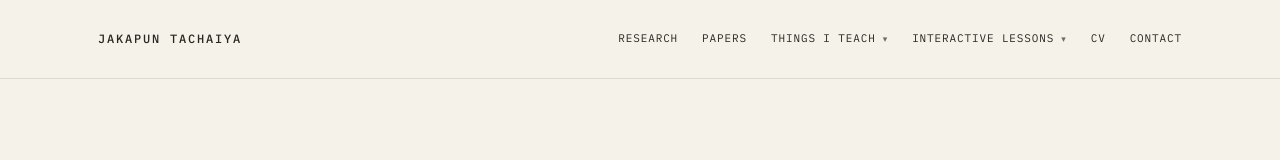
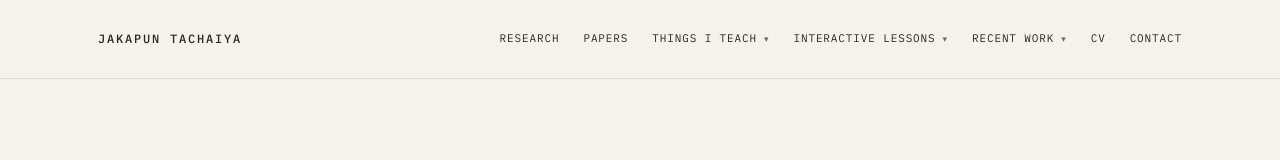
Before and after one commit to jakapunT/jakapunT.github.io, a React (Vite) app: page / in a window 1280 px wide. Shown: the top 160 px of the page. Built offline with nearby package versions, Linux system fonts and the light colour scheme.

Commit message:
update work

```diff
--- a/src/App.tsx
+++ b/src/App.tsx
@@ -52,6 +52,12 @@ const CoursePage = ({course}:{course:Course}) => {
 export default function App() {
   const [open,setOpen]=useState(false);
   useEffect(()=>{const close=()=>setOpen(false); window.addEventListener('resize',close); return()=>window.removeEventListener('resize',close)},[]);
+  useEffect(()=>{
+    const closeOthers=(e:Event)=>{const t=e.target as HTMLElement; if(!(t instanceof HTMLDetailsElement)||!t.open||!t.classList.contains('nav-dropdown')) return; document.querySelectorAll<HTMLDetailsElement>('details.nav-dropdown[open]').forEach(d=>{if(d!==t) d.open=false;});};
+    const outside=(e:MouseEvent)=>{const t=e.target as HTMLElement; document.querySelectorAll<HTMLDetailsElement>('details.nav-dropdown[open]').forEach(d=>{if(!d.contains(t)||t.closest('.dropdown-menu a')) d.open=false;});};
+    document.addEventListener('toggle',closeOthers,true); document.addEventListener('click',outside);
+    return()=>{document.removeEventListener('toggle',closeOthers,true); document.removeEventListener('click',outside)};
+  },[]);
   const selectedCourse=findCourse(new URLSearchParams(window.location.search).get('course'));
   if(selectedCourse) return <CoursePage course={selectedCourse}/>;
   return <div className="shell">
@@ -71,6 +77,9 @@ export default function App() {
         <a href="dashboard/Lab%20-%20SynthID.html"><strong>SynthID</strong><small>word choice · hypothesis testing</small></a>
         <a href="dashboard/Lab%20-%20Neural%20Network%20Explainer.html"><strong>Neural network explainer</strong><small>forward pass · backpropagation</small></a>
       </div></details>
+      <details className="nav-dropdown"><summary>Recent Work <span aria-hidden="true">▾</span></summary><div className="dropdown-menu lesson-menu">
+        <a href="https://perfume-soundsymbol.vercel.app/" target="_blank" rel="noreferrer"><strong>Fragrance sound symbolism</strong><small>perfume names · sound symbolism</small></a>
+      </div></details>
       <a href="#cv" onClick={()=>setOpen(false)}>CV</a><a href="mailto:jakapun.t@chula.ac.th">Contact</a>
     </nav></div></header>
     <main>
```
